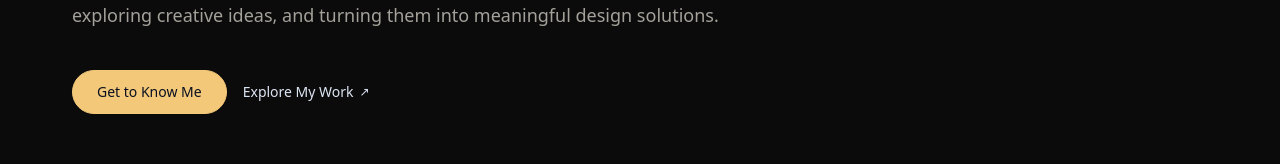
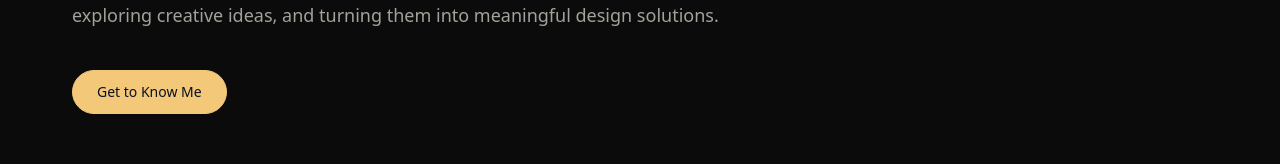
Before and after one commit to vipulkhunti91-design/Vipul-khunti-, a React (Vite) app: page / in a window 1280 px wide. Shown: the part 505-669 px from the top of the page. Built offline with nearby package versions, Linux system fonts and the light colour scheme.

Commit message:
fix(hero): remove 'Explore My Work' button from hero CTA

```diff
--- a/src/pages/Home.tsx
+++ b/src/pages/Home.tsx
@@ -110,9 +110,6 @@ export function Home() {
             <div className="hero-cta mt-10 flex flex-wrap gap-3">
               <ButtonLink to="/#about" className="transition-all duration-200 hover:shadow-[0_0_22px_rgba(243,200,121,0.35)] hover:-translate-y-0.5">
                 Get to Know Me
-              </ButtonLink>
-              <ButtonLink to="/#work" variant="secondary" className="transition-all duration-200 hover:shadow-[0_0_16px_rgba(243,200,121,0.2)] hover:-translate-y-0.5">
-                Explore My Work
               </ButtonLink>
             </div>
         </div>
```
